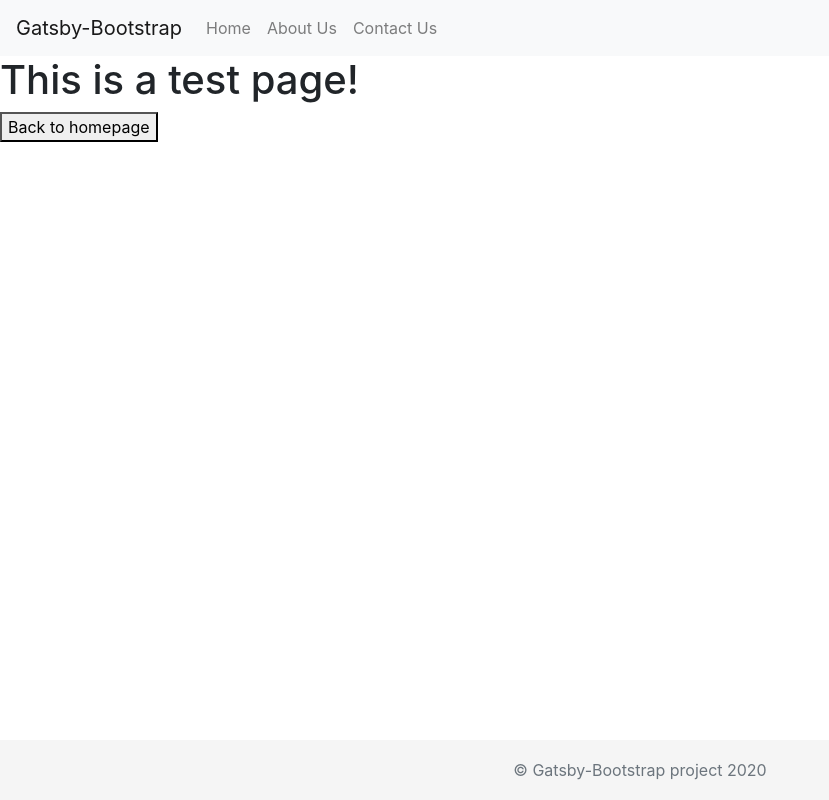
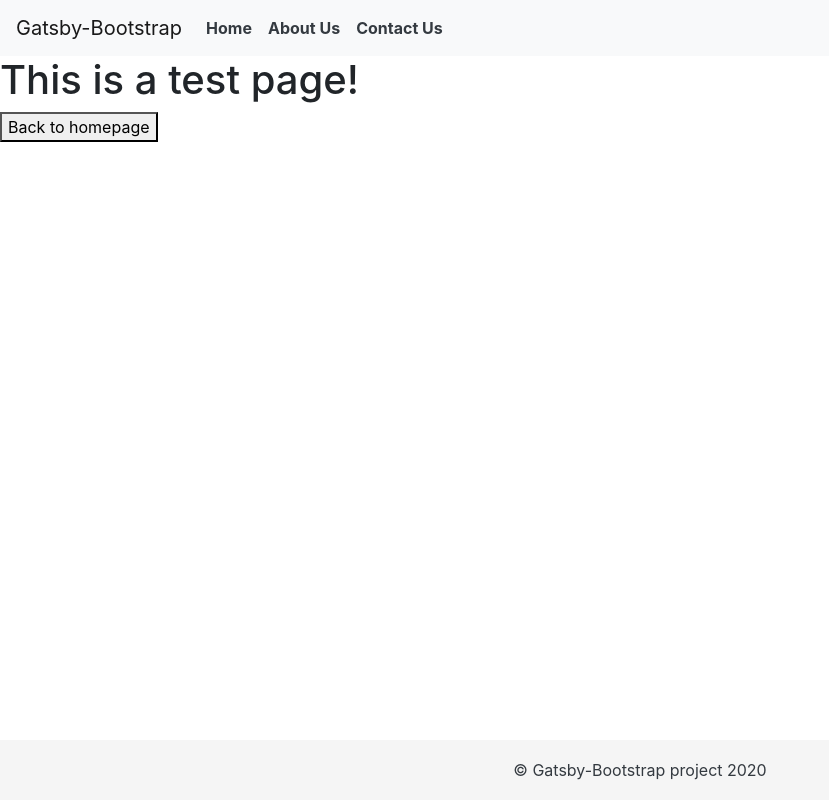
Before and after one commit to SHANbic/gatsby-training, a Gatsby site: page /test in a window 1280 px wide. Shown: the whole page, without its empty margins (0-829 px from the left). Built offline with nearby package versions, Linux system fonts and the light colour scheme; Gatsby itself is replaced by a stand-in of ours.

Commit message:
seo updates

```diff
--- a/src/components/Footer.js
+++ b/src/components/Footer.js
@@ -4,7 +4,7 @@ import footerStyles from './footer.module.css'
 const Footer = () => (
   <footer className={footerStyles.footer}>
     <div className="container">
-      <span className='text-muted'>&copy; Gatsby-Bootstrap project 2020</span>
+      <span className='text-dark'>&copy; Gatsby-Bootstrap project 2020</span>
     </div>
   </footer>
 )
--- a/src/components/Header.js
+++ b/src/components/Header.js
@@ -1,18 +1,26 @@
-import React from 'react'
+import React from "react"
 //import headerStyles from './header.module.css'
-import { Navbar, Nav } from 'react-bootstrap'
-import { Link } from 'gatsby'
+import { Navbar, Nav } from "react-bootstrap"
+import { Link } from "gatsby"
 
 export default () => (
+  <header>
     <Navbar bg="light" expand="lg">
       <Navbar.Brand href="/">Gatsby-Bootstrap</Navbar.Brand>
       <Navbar.Toggle aria-controls="basic-navbar-nav" />
       <Navbar.Collapse id="basic-navbar-nav">
         <Nav className="mr-auto">
-        <Nav.Link as={Link} to="/">Home</Nav.Link>
-        <Nav.Link as={Link} to="/about">About Us</Nav.Link>
-        <Nav.Link as={Link} to="/contact">Contact Us</Nav.Link>
+          <Nav.Link as={Link} to="/">
+            <b className="text-dark">Home</b>
+          </Nav.Link>
+          <Nav.Link as={Link} to="/about">
+            <b className="text-dark">About Us</b>
+          </Nav.Link>
+          <Nav.Link as={Link} to="/contact">
+            <b className="text-dark">Contact Us</b>
+          </Nav.Link>
         </Nav>
       </Navbar.Collapse>
     </Navbar>
+  </header>
 )
--- a/src/components/SEO.js
+++ b/src/components/SEO.js
@@ -31,6 +31,7 @@ const SEO = ({ title, description, keywords, image }) => {
             <meta name="keywords" content={seo.keywords} />
             <meta name="image" content={seo.image} />
             <meta name="robots" content="index, follow" />
+            <html lang="en" />
           </Helmet>
         )
       }}
--- a/src/pages/index.js
+++ b/src/pages/index.js
@@ -10,6 +10,7 @@ export default ({ data }) => {
       {nodes.map((node, id) => (
         <Post
           key={id}
+          alt={node.slug}
           title={node.title}
           image={node.featured_media.source_url}
           excerpt={node.excerpt}
@@ -29,6 +30,7 @@ export const query = graphql`
         slug
         featured_media {
           source_url
+          slug
         }
       }
     }
```
Also changed, not shown: src/components/Post.js (+8 -4 lines). Lines whose indentation alone changed are shown as unchanged.
